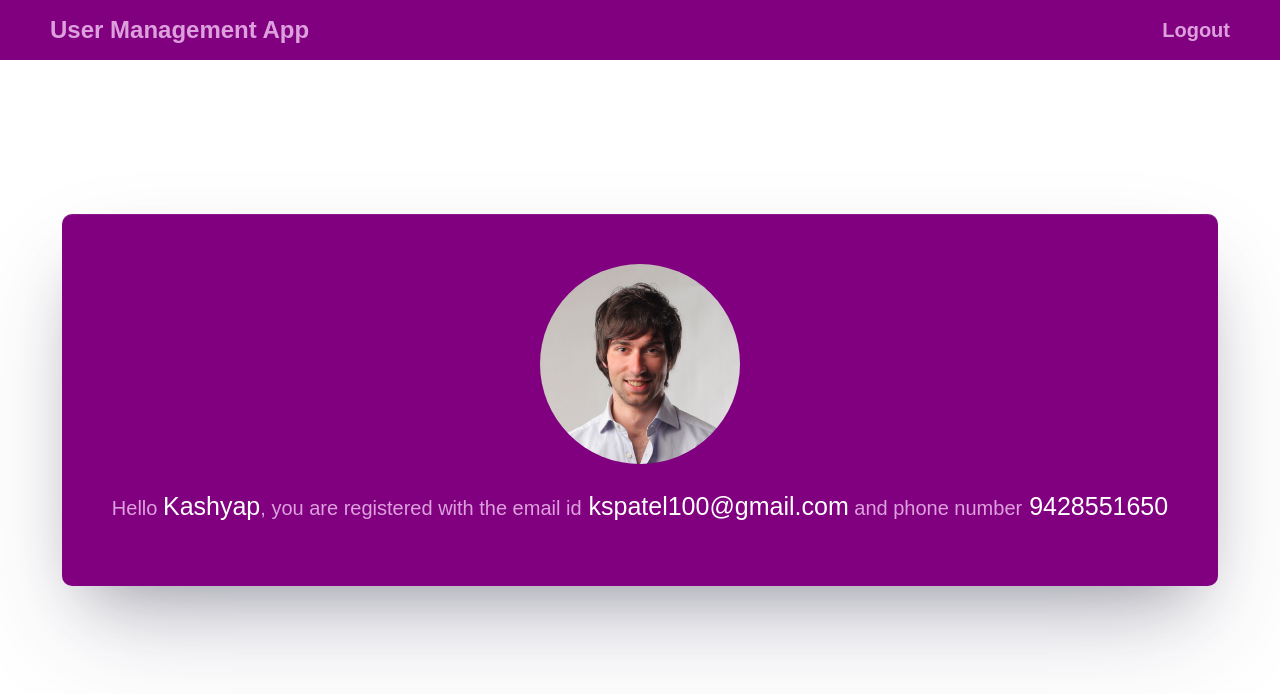
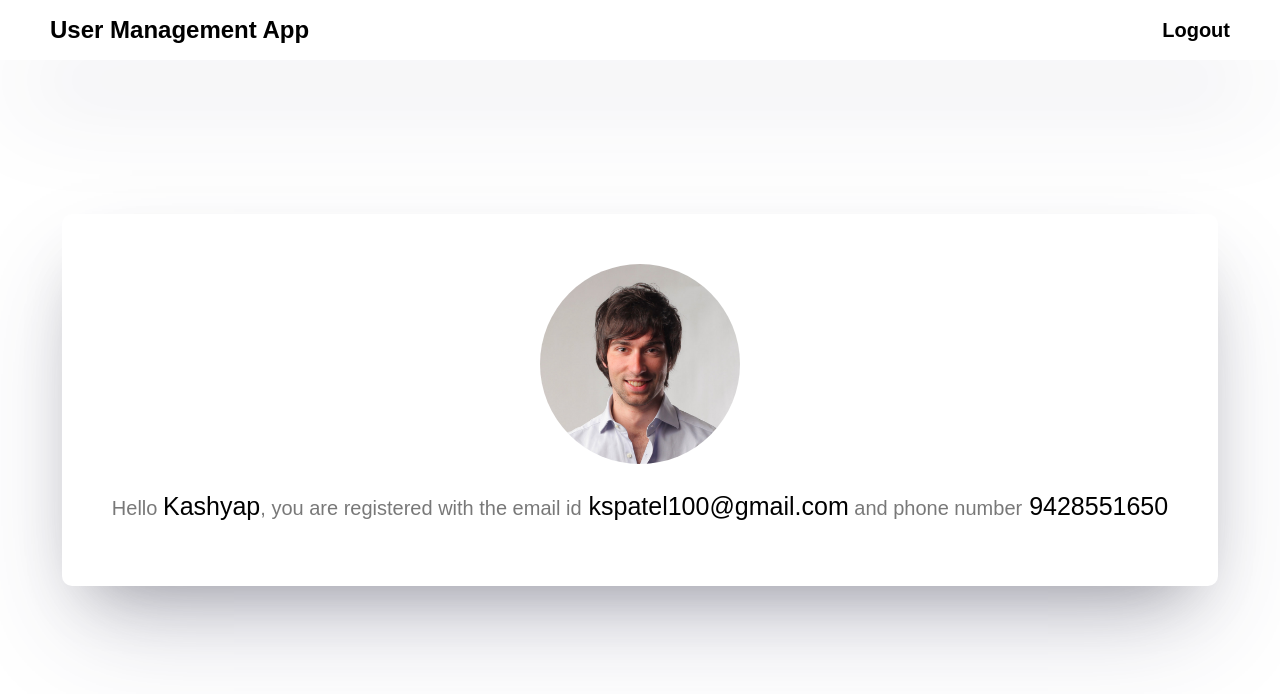
Before and after one commit to Kashyap2701/User-Management-App, a React (Vite) app: page / in a window 1280 px wide. Shown: the top 694 px of the page. Built offline with nearby package versions, Linux system fonts and the light colour scheme; a web font is replaced by a local one.

Commit message:
Change css of home-page

```diff
--- a/src/App.css
+++ b/src/App.css
@@ -12,10 +12,14 @@
 }
 
 a {
-  color: plum;
+  color: black;
   text-decoration: none;
   font-weight: 600;
   font-size: 20px;
+}
+
+a:hover {
+  text-decoration: underline;
 }
 
 input {
--- a/src/components/Home/Home.module.css
+++ b/src/components/Home/Home.module.css
@@ -2,7 +2,7 @@
   margin: 20px;
   display: flex;
   flex-direction: column;
-  background-color: purple;
+  background-color: white;
   padding: 50px;
   text-align: center;
   border-radius: 10px;
@@ -17,22 +17,18 @@
   margin-bottom: 20px;
 }
 
-.profileInfo {
-  color: white;
-}
-
 .profileInfo p {
   font-size: 20px;
   font-weight: 400;
   margin-bottom: 10px;
-  color: plum;
+  color: rgba(0, 0, 0, 0.529);
   line-height: 1.5;
 }
 
 .profileInfo p span {
   font-size: 25px;
   font-weight: 500;
-  color: white;
+  color: black;
 }
 
 .navbar {
@@ -42,11 +38,14 @@
   width: 100vw;
   height: 60px;
   padding: 10px 50px;
-  background-color: purple;
+  background-color: white;
   position: absolute;
   top: 0;
+  box-shadow: rgba(255, 255, 255, 0.1) 0px 1px 1px 0px inset,
+    rgba(50, 50, 93, 0.25) 0px 50px 100px -20px,
+    rgba(0, 0, 0, 0.3) 0px 30px 60px -30px;
 }
 
 .navbar h2 {
-  color: plum;
+  color: black;
 }
```
